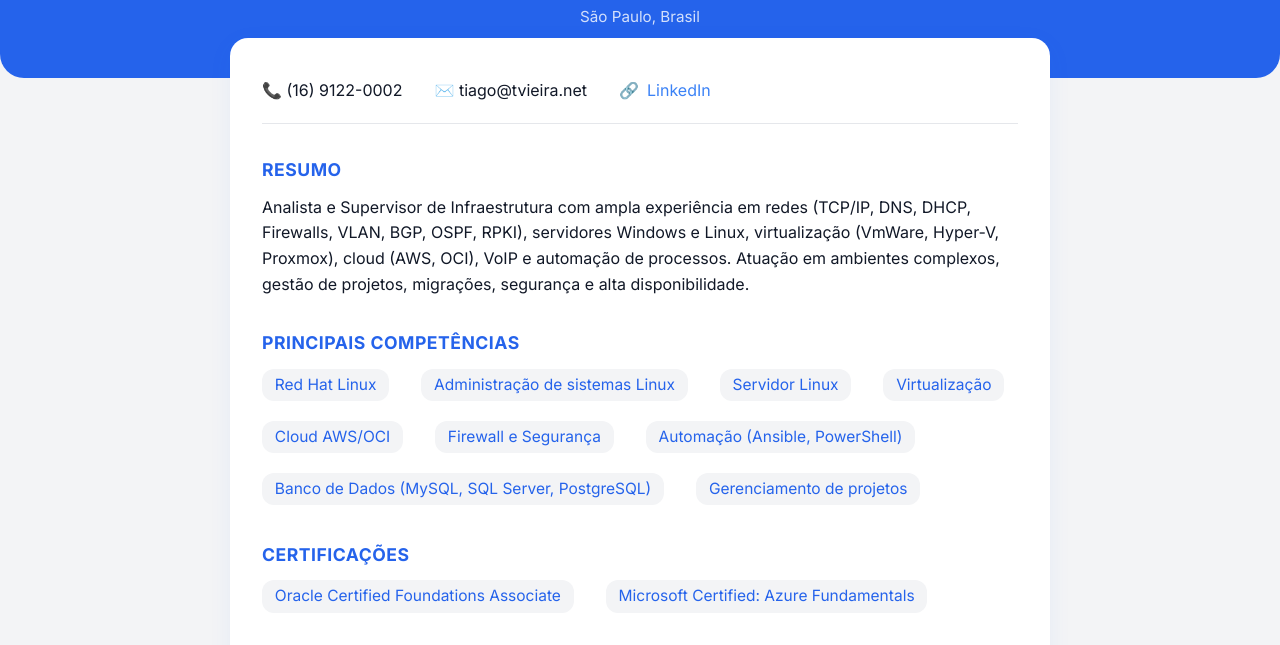
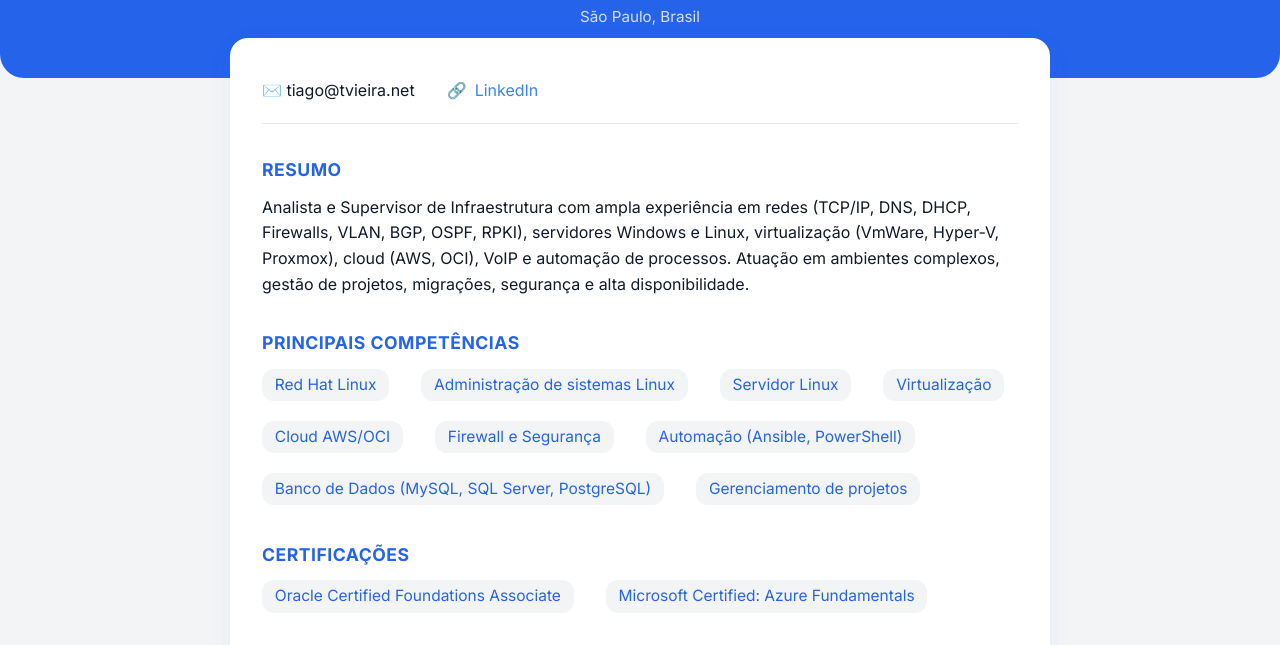
Before and after one commit to t-vieira/t-vieira.github.io, a plain HTML site: page index.html in a window 1280 px wide. Shown: the part 123-768 px from the top of the page. Drawn offline with Linux system fonts and the light colour scheme.

Commit message:
Update index.html
removendo o telefone

```diff
--- a/index.html
+++ b/index.html
@@ -150,7 +150,7 @@
   </header>
   <main class="container">
     <section class="contato">
-      <div>📞 (16) 9122-0002</div>
+
       <div>✉️ tiago@tvieira.net</div>
       <div>🔗 <a href="https://www.linkedin.com/in/tiagoev" target="_blank" style="color:var(--azul-claro); text-decoration:none;">LinkedIn</a></div>
     </section>
```
